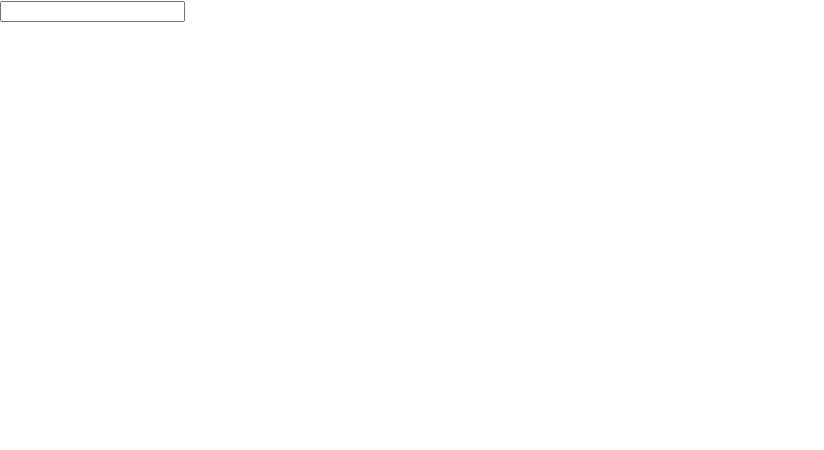
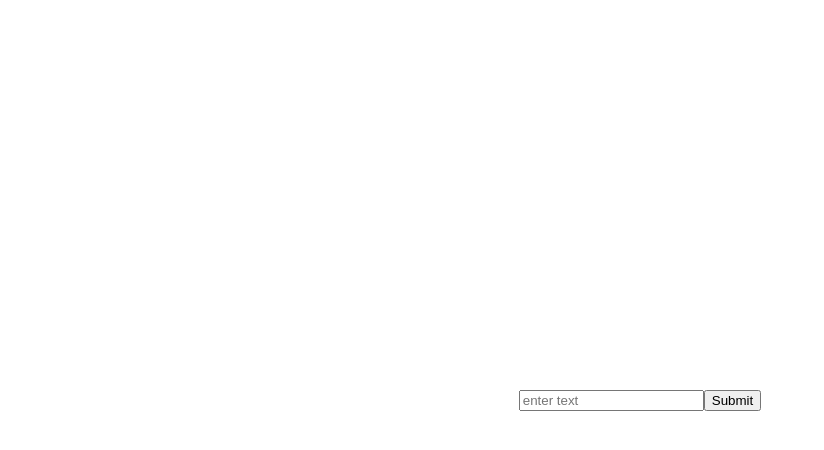
Before and after one commit to 7hourspg/React_practice, a React (Create React App) app: page / in a window 1280 px wide. Shown: the top 450 px of the page, without its empty margins (0-824 px from the left). Built offline with nearby package versions, Linux system fonts and the light colour scheme.

Commit message:
Todo_work

```diff
--- a/src/App.css
+++ b/src/App.css
@@ -1,38 +1,15 @@
-.App {
-  text-align: center;
+.container {
+  display: flex;
+  align-items: center;
+  justify-content: center;
+  height: 100vh;
+  width: 100vw;
+  flex-direction: column;
 }
 
-.App-logo {
-  height: 40vmin;
-  pointer-events: none;
+.innerCtr {
+  display: flex;
 }
-
-@media (prefers-reduced-motion: no-preference) {
-  .App-logo {
-    animation: App-logo-spin infinite 20s linear;
-  }
+.btn:hover {
+  cursor: pointer;
 }
-
-.App-header {
-  background-color: #282c34;
-  min-height: 100vh;
-  display: flex;
-  flex-direction: column;
-  align-items: center;
-  justify-content: center;
-  font-size: calc(10px + 2vmin);
-  color: white;
-}
-
-.App-link {
-  color: #61dafb;
-}
-
-@keyframes App-logo-spin {
-  from {
-    transform: rotate(0deg);
-  }
-  to {
-    transform: rotate(360deg);
-  }
-}
--- a/src/App.js
+++ b/src/App.js
@@ -1,50 +1,38 @@
-import React, {useState, useEffect} from "react";
-import Child from "./Child";
+import React, {useState} from "react";
+import arr from "./DummyData";
+import "./App.css";
 
 function App() {
-  const [state, setState] = useState(20);
-  const [name, setName] = useState("");
+  const [data, setData] = useState(arr);
+  const [input, setInput] = useState("");
 
-  const handleCLick = () => {
-    setState((prev) => prev + 1);
+  const handleInput = (e) => {
+    setInput(e.target.value);
   };
-  const handleName = () => {
-    setName("Priyesh");
+  const hanldleSubmit = () => {
+    let id = data.length + 1;
+    setData([...data, {id: id, title: input}]);
   };
-
-  // setTimeout(() => {
-  //   setState(state + 10);
-  // }, 2000);
-  // setInterval
-
-  // let stop = setInterval(() => {
-  //   console.log("Hello");
-  // }, 2000);
-  // const handleStop = () => {
-  //   clearInterval(stop);
-  // };
-
-  // useEffect(() => {
-  //   console.log("Hello");
-  // }, [name]);
-  const hanleChage = (e) => {
-    setName(e.target.value);
-  };
-  console.log(name);
-
-  let arr = [
-    {
-      name: "rajiv",
-      roll: 20,
-    },
-  ];
-
-  console.log(...arr);
   return (
-    <div>
-      <input type="text" onChange={hanleChage} />
-      <h1>{name}</h1>
-    </div>
+    <>
+      <div className="container">
+        <div className="inputBx">
+          <input type="text" placeholder="enter text" onChange={handleInput} />
+          <button onClick={hanldleSubmit} className="btn">
+            Submit
+          </button>
+        </div>
+        <div className="innerContainer">
+          {data?.map((item) => {
+            return (
+              <div key={item.id} className="wrapper">
+                <p>{item.title}</p>
+              </div>
+            );
+          })}
+        </div>
+      </div>
+    </>
   );
 }
 
--- a/src/Child.js
+++ /dev/null
@@ -1,11 +0,0 @@
-import React from "react";
-
-function Child(props) {
-  let {kch, naam} = props;
-  console.log(naam);
-  //   console.log(kch);
-  console.log("I am child");
-  return <div>Hello</div>;
-}
-
-export default Child;
--- /dev/null
+++ b/src/DummyData.js
@@ -0,0 +1,3 @@
+let arr = [];
+
+export default arr;
```
